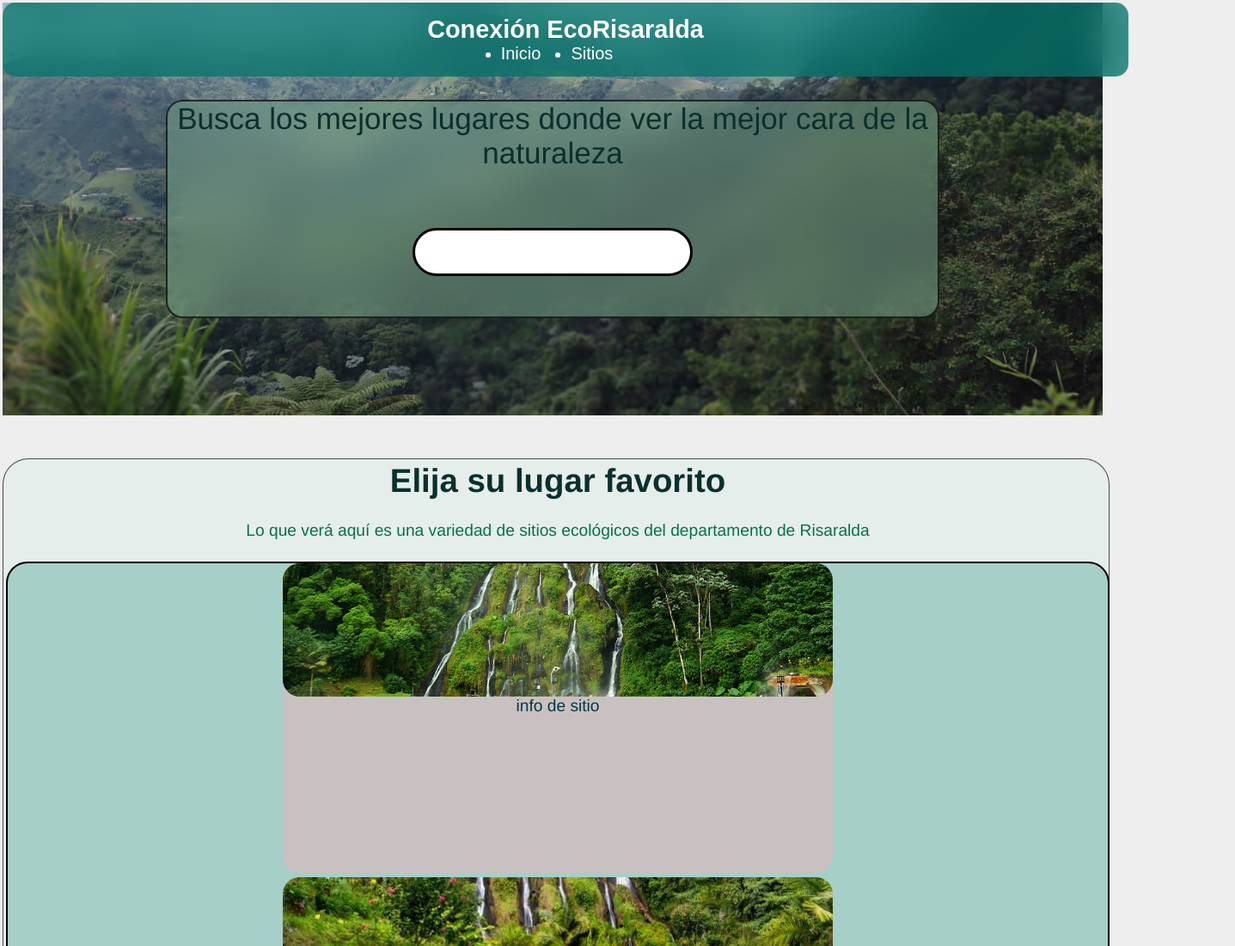
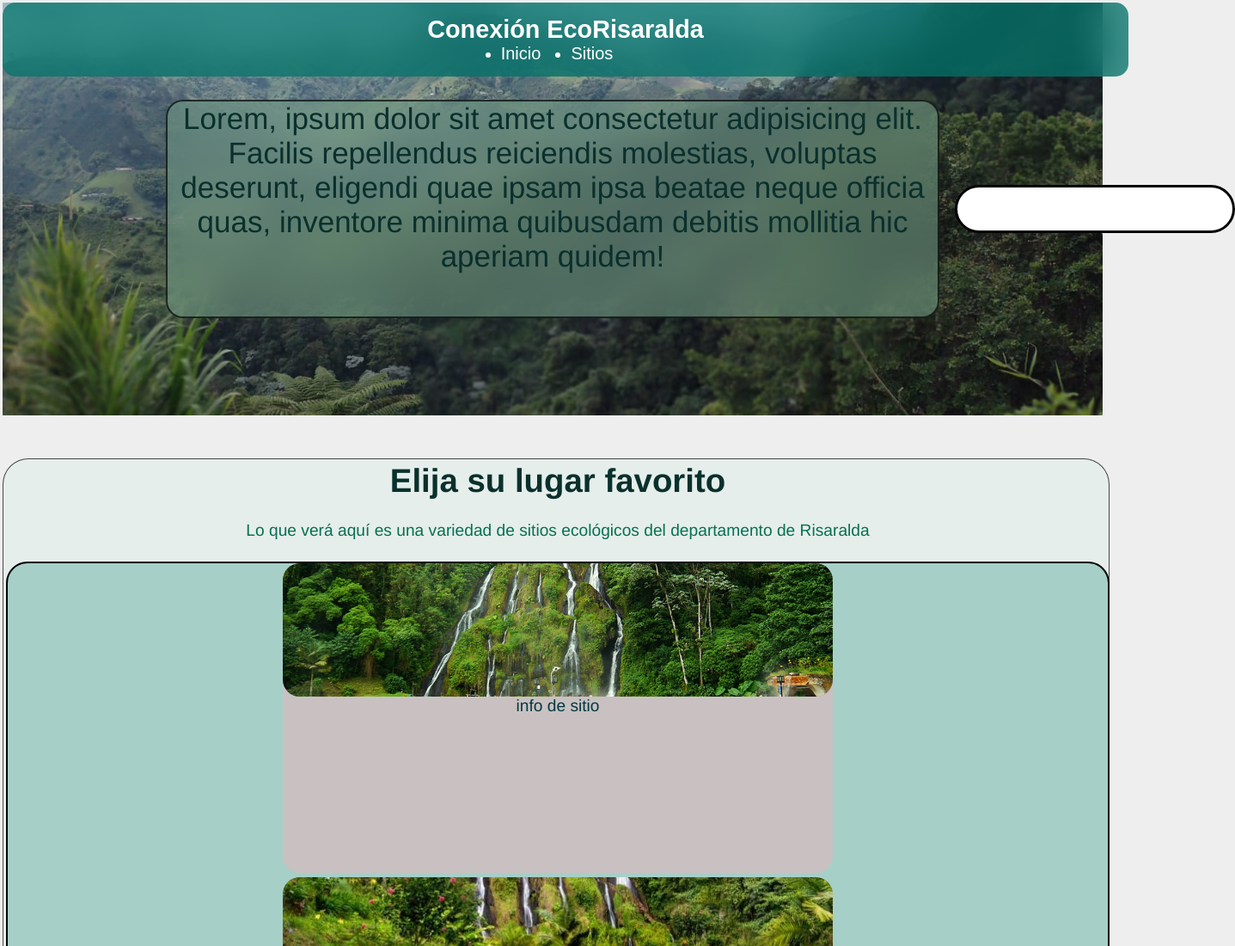
Before and after one commit to Joalregra/Proyecto_formativo, a plain HTML site: page Pagina Web/index.html in a window 1280 px wide. Shown: the top 1100 px of the page at 86% size, 1437 px wide, since content can reach past the window. Drawn offline with Linux system fonts and the light colour scheme.

Commit message:
añadi un ñorem en la pagina de sitios

```diff
--- a/Pagina Web/index.html
+++ b/Pagina Web/index.html
@@ -21,7 +21,7 @@
     </nav>
     <header class="buscador">
         <div class="align_input">
-        <p class="parrafo">Busca los mejores lugares donde ver la mejor cara de la naturaleza</p>
+        <p class="parrafo">Lorem, ipsum dolor sit amet consectetur adipisicing elit. Facilis repellendus reiciendis molestias, voluptas deserunt, eligendi quae ipsam ipsa beatae neque officia quas, inventore minima quibusdam debitis mollitia hic aperiam quidem!</p>
         <input class="busqueda" type="text">
             </div>
 
```
